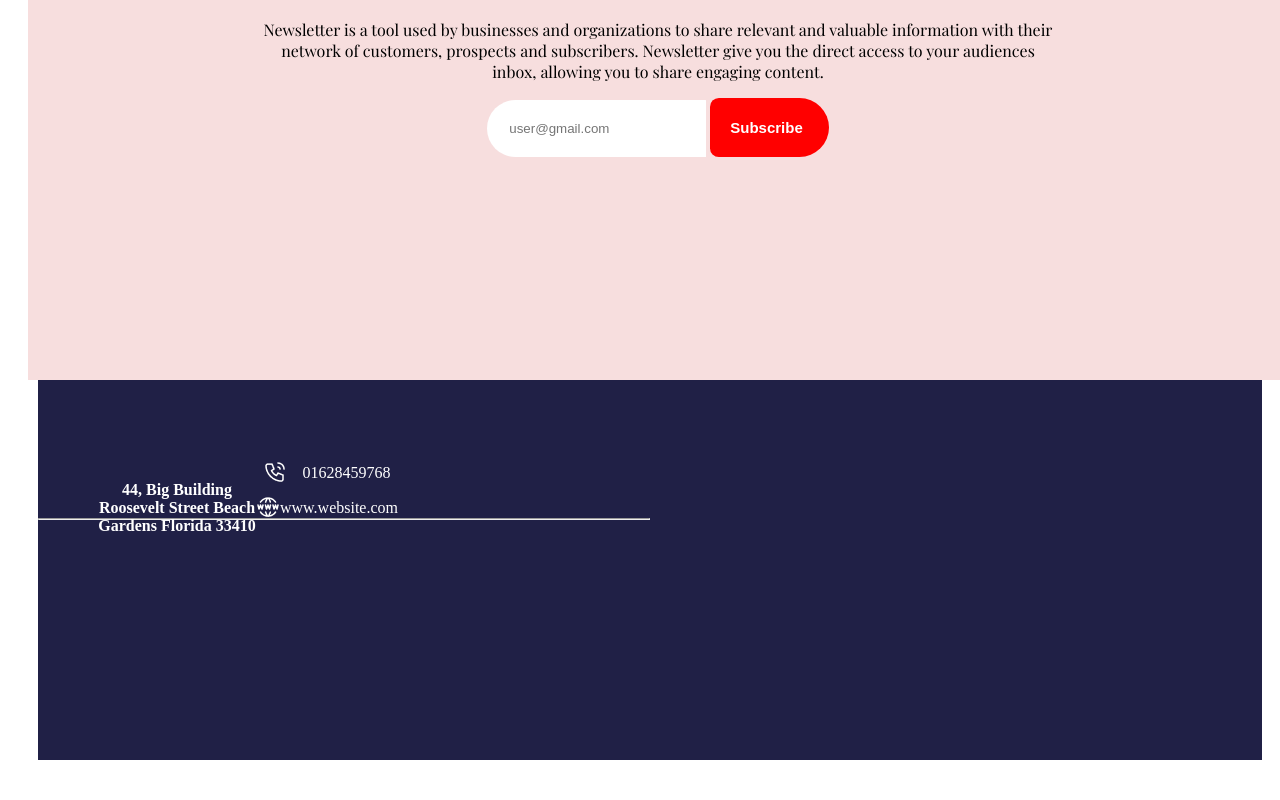
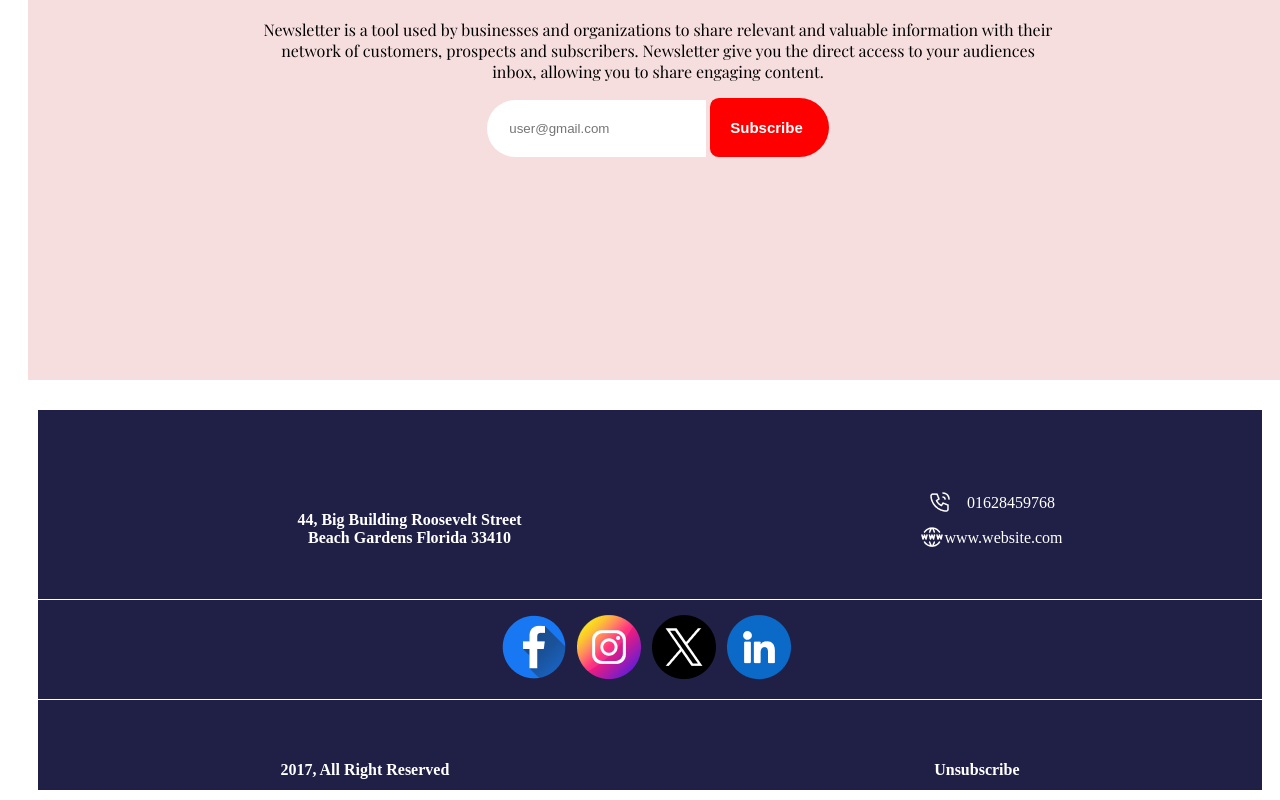
Before and after one commit to tahnumaafrin/New-year-website, a plain HTML site: page index.html in a window 1280 px wide. Shown: the part 4278-5078 px from the top of the page. Before the commit the page ends 5046 px from the top, so only its background shows below. Drawn offline with nearby package versions, Linux system fonts and the light colour scheme; a web font is replaced by a local one.

Commit message:
footer done

```diff
--- a/index.html
+++ b/index.html
@@ -131,7 +131,7 @@
 
     <section class="footer">
       <div class="footer-text">
-        <h4>44, Big Building Roosevelt Street Beach Gardens Florida 33410</h4>
+        <h4>44, Big Building Roosevelt Street <br> Beach Gardens Florida 33410</h4>
         <div class="icons">
           <div class="call-icon">
             <img src="/styles/Call.png" alt="call" class="call" />
@@ -143,8 +143,25 @@
           </div>
         </div>
       </div>
+      <div class="hr">
+        <div class="hr-line"></div>
+      </div>
+      <div class="footer-imgs">
+        <img src="/styles/Facebook.png" alt="facebook" class="footer-img">
+        <img src="/styles/Instagram.png" alt="instagram" class="footer-img">
+        <img src="/styles/Twitter.png" alt="twitter" class="footer-img">
+        <img src="/styles/Linkedin.png" alt="linkdin" class="footer-img">
+      </div>
       <div>
-        <div class="hr-line"><hr /></div>
+        <div class="hr-line2"></div>
+      </div>
+      <div class="footers">
+        <div>
+          <h4>2017, All Right Reserved</h4>
+        </div>
+        <div>
+          <h4>Unsubscribe</h4>
+        </div>
       </div>
     </section>
     <!-- footer section done -->
--- a/styles/style.css
+++ b/styles/style.css
@@ -176,13 +176,13 @@ body {
   font-weight: 900;
 }
 
-.year-para{
-    width: 200px;
-    height: 80px;
+.year-para {
+  width: 200px;
+  height: 80px;
 }
 
-.year-img{
-    padding-top: 20px;
+.year-img {
+  padding-top: 20px;
 }
 
 .gifts {
@@ -216,8 +216,8 @@ body {
   margin-bottom: 60px;
 }
 
-.images:hover{
-    background-color: yellowgreen;
+.images:hover {
+  background-color: yellowgreen;
 }
 /* Subscribe section */
 
@@ -271,12 +271,11 @@ body {
   height: 300px;
   padding-top: 80px;
   margin-left: 10px;
+  margin-top: 30px;
 }
 
 .footer-text {
   color: white;
-  width: 300px;
-  height: 50px;
   display: flex;
   justify-content: space-around;
   text-align: center;
@@ -299,12 +298,38 @@ body {
   justify-content: space-around;
   align-items: center;
 }
-/* web-img{
-    padding-left: 12px; */
+
+.hr{
+    text-align: center;
+}
 
 .hr-line {
   width: 50%;
-  /* display: flex; */
-  /* justify-content: center; */
-  /* text-align: center; */
+  padding-top: 30px;
+  /* border-bottom: 1px solid white; */
+  text-align: center;
 }
+
+.footer-imgs {
+  text-align: center;
+  border-top: 1px solid white;
+  border-bottom: 1px solid white;
+}
+
+.footer-img {
+  padding-right: 7px;
+  padding-top: 15px;
+  padding-bottom: 15px;
+}
+
+.hr-line2 {
+  width: 50%;
+}
+
+.footers {
+    padding-top: 40px;
+  color: white;
+  display: flex;
+  justify-content: space-around;
+  align-items: center;
+}
```
Also changed, not shown: styles/Facebook.png (renamed from resources/Facebook.png), styles/Instagram.png (renamed from resources/Instagram.png), styles/Linkedin.png (renamed from resources/Linkedin.png), styles/Twitter.png (renamed from resources/Twitter.png).
